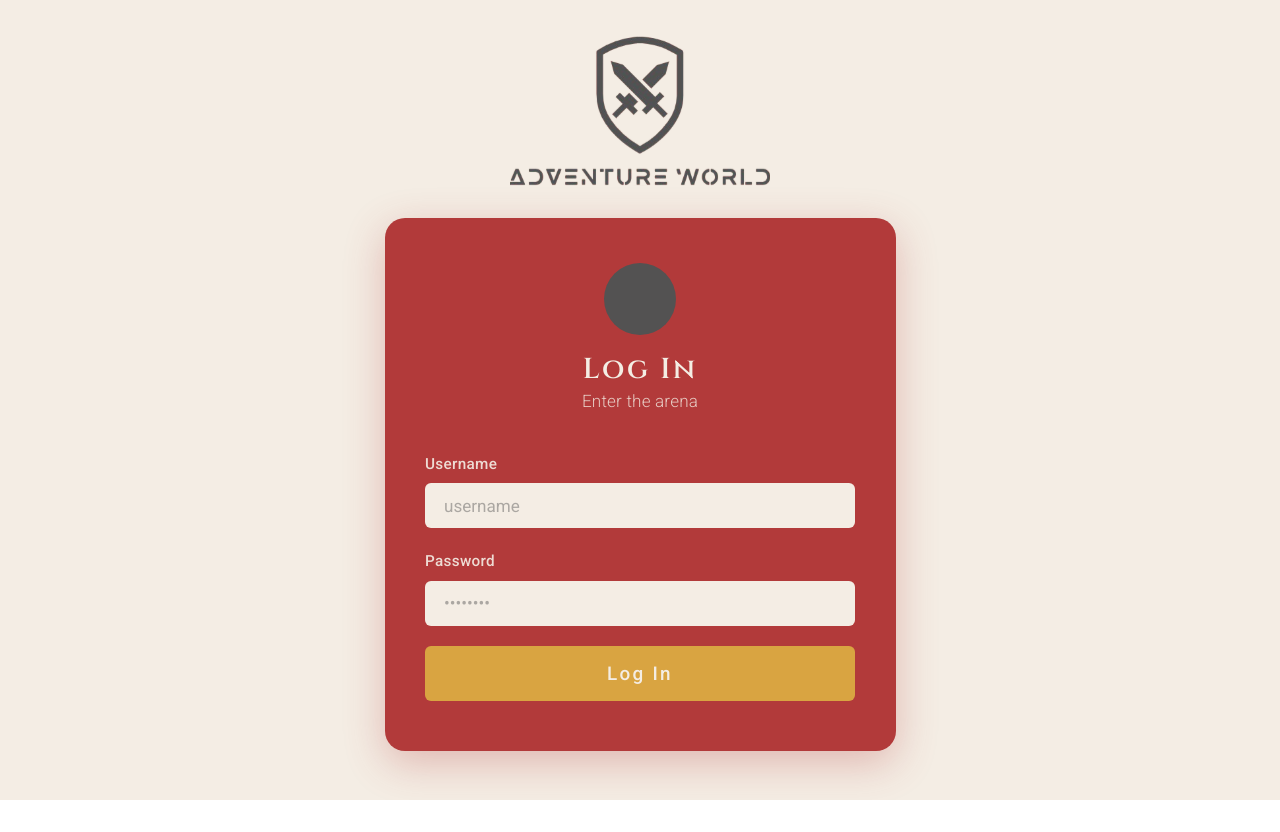
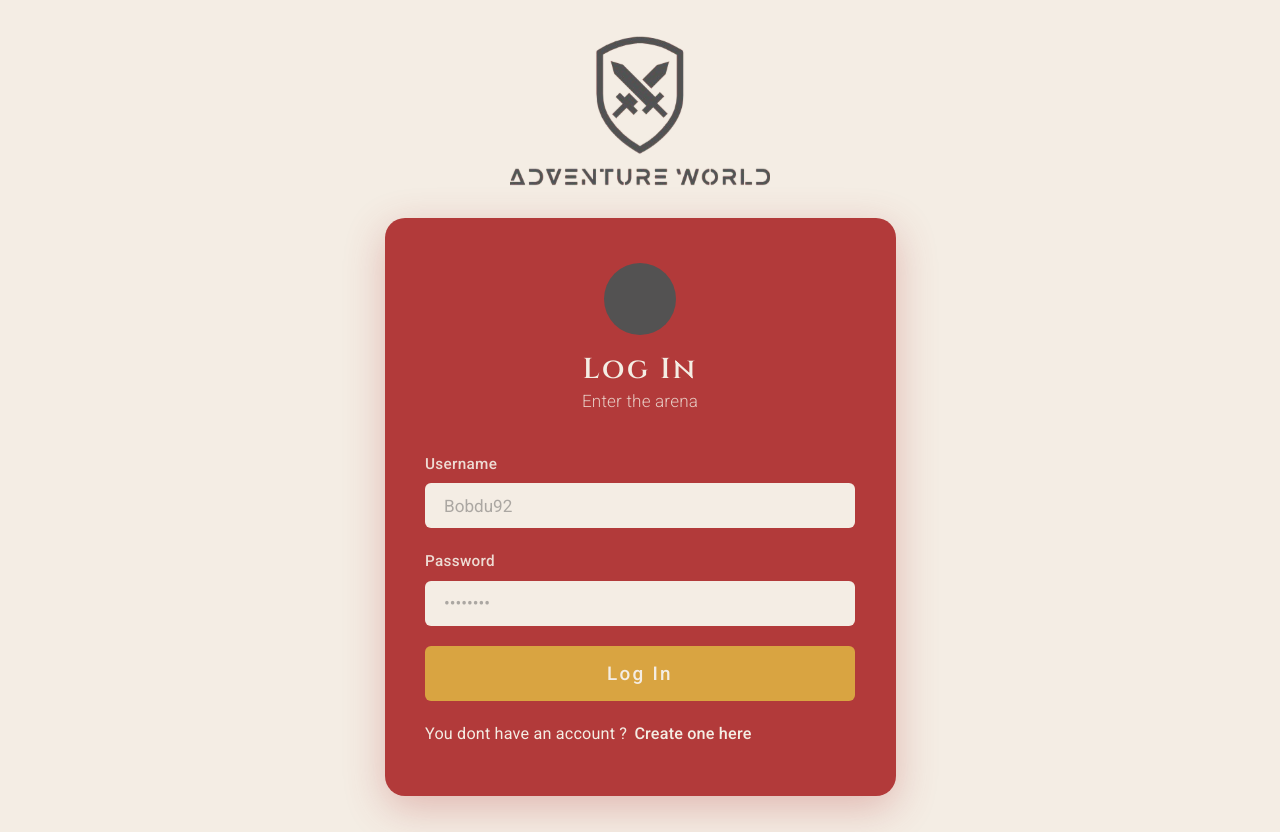
Before and after one commit to remybms/Adventure-World, a React (Vite) app in the folder frontend/: page /login in a window 1280 px wide. Before the commit the page ends 800 px from the top, so only its background shows below. Built offline with nearby package versions, Linux system fonts and the light colour scheme.

Commit message:
feat: added bottom link, to link register and login

```diff
--- a/frontend/src/auth/Login.css
+++ b/frontend/src/auth/Login.css
@@ -75,3 +75,16 @@ body {
   margin:     0;
   text-align: center;
 }
+
+
+.btm-link {
+  display: flex;
+  flex-direction: row;
+  gap: 0.4rem;
+  font-size: 0.9rem;
+  color: var(--color-parchment);
+}
+.login-register-link {
+  font-weight: bolder;
+  cursor: pointer;
+}
--- a/frontend/src/auth/Login.tsx
+++ b/frontend/src/auth/Login.tsx
@@ -56,7 +56,7 @@ export default function Login() {
           <Input
             label="Username"
             type="text"
-            placeholder="username"
+            placeholder="Bobdu92"
             value={username}
             onChange={(e) => setUsername(e.target.value)}
             onDark
@@ -84,6 +84,14 @@ export default function Login() {
           >
             {loading ? 'Logging in...' : 'Log In'}
           </Button>
+
+          <div className="btm-link">
+            <p>You dont have an account ?</p>
+            <a className="login-register-link" onClick={() => navigate('/register')}>
+                Create one here
+            </a>
+          </div>
+
         </form>
       </div>
     </div>
--- a/frontend/src/auth/Signin.tsx
+++ b/frontend/src/auth/Signin.tsx
@@ -120,6 +120,14 @@ export default function SignIn() {
           >
             {loading ? 'Creating...' : 'Create Account'}
           </Button>
+
+          <div className="btm-link">
+            <p>You already have an account ?</p>
+            <a className="login-register-link" onClick={() => navigate('/login')}>
+                Log In here
+            </a>
+          </div>
+
         </form>
       </div>
     </div>
```
